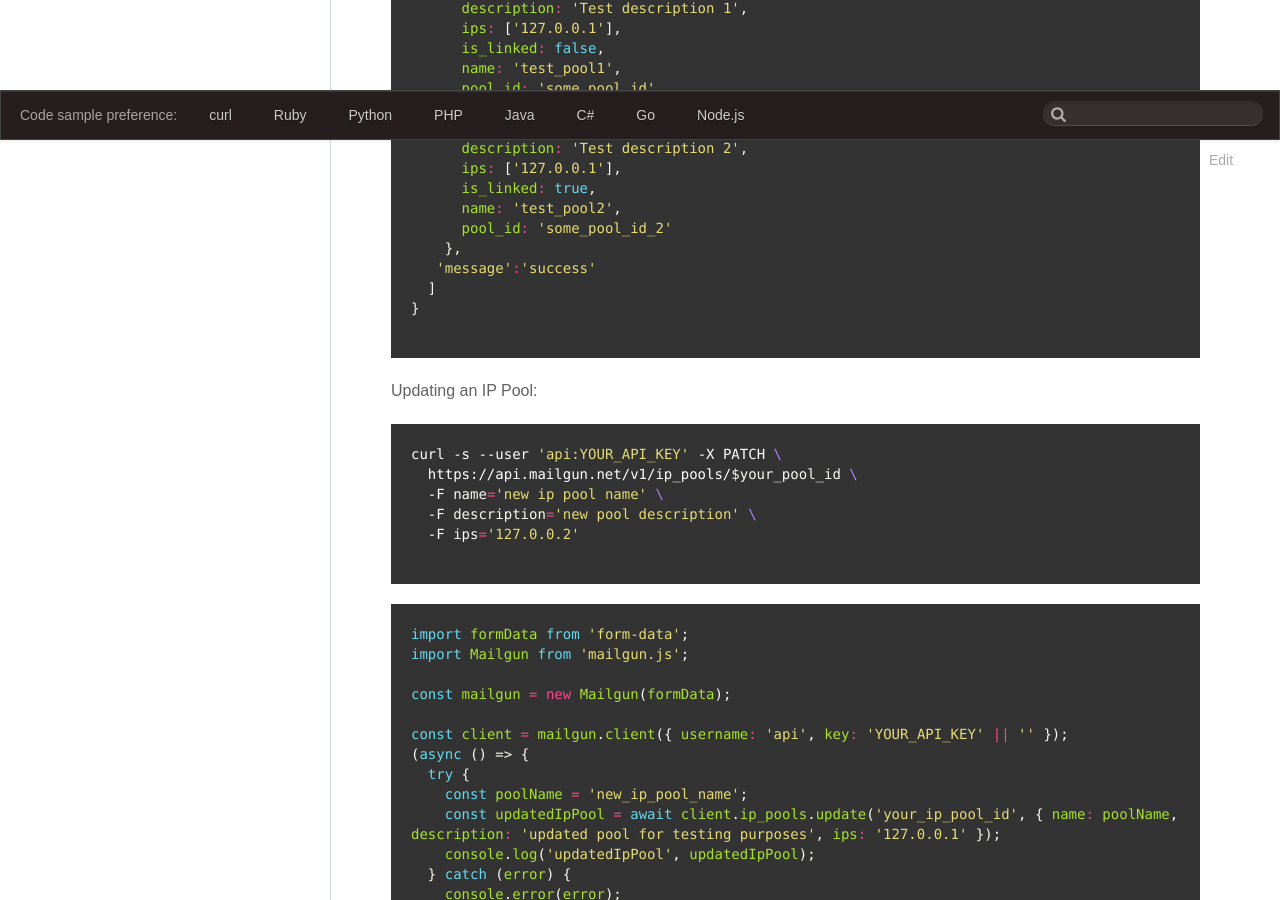
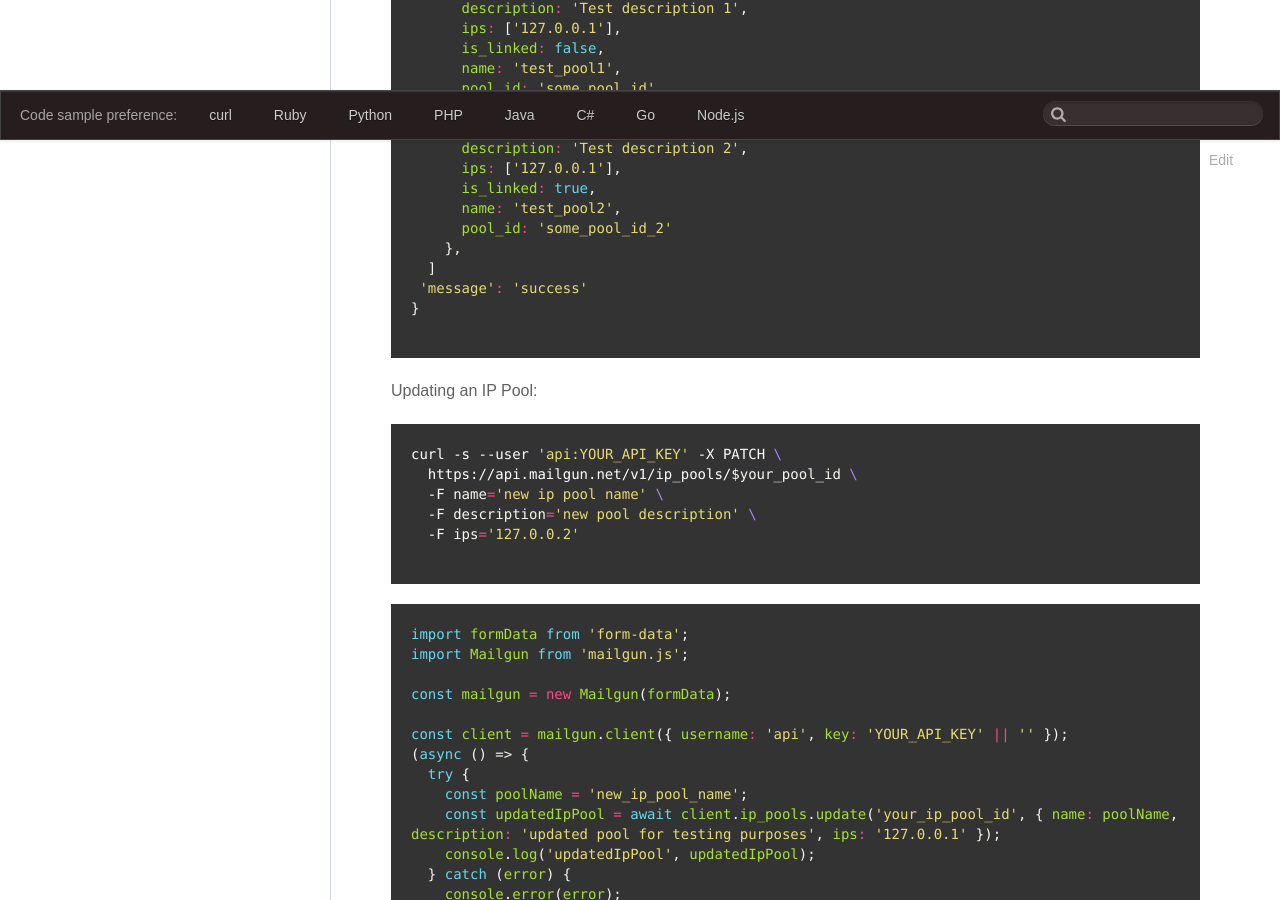
Before and after one commit to mailgun/documentation, a Sphinx documentation site: the page built from source/api-ip-pools.rst, in a window 1280 px wide and 900 px high, scrolled down 4771 px. Built offline with Sphinx 7.4.7, drawn with Linux system fonts in a browser that asks for light colours; a script that is not in the unit is left out; comment, search, counter and statistics services are not loaded.

Commit message:
fix sample response

```diff
--- a/source/api-ip-pools.rst
+++ b/source/api-ip-pools.rst
@@ -158,8 +158,8 @@ Sample response:
         name: 'test_pool2',
         pool_id: 'some_pool_id_2'
       },
-     'message':'success'
     ]
+   'message': 'success'
   }
 
 Updating an IP Pool:
```
